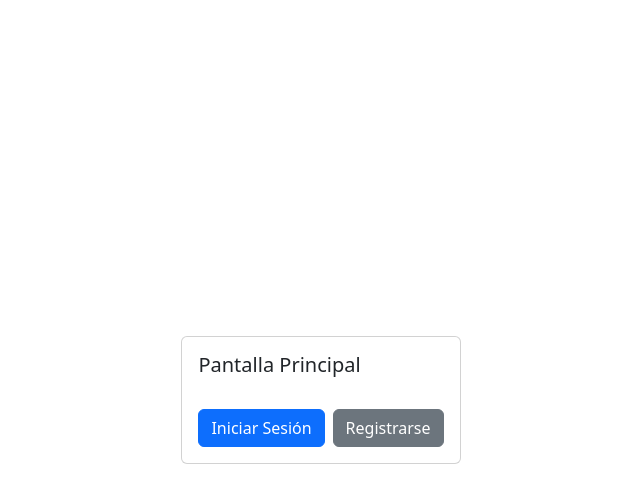
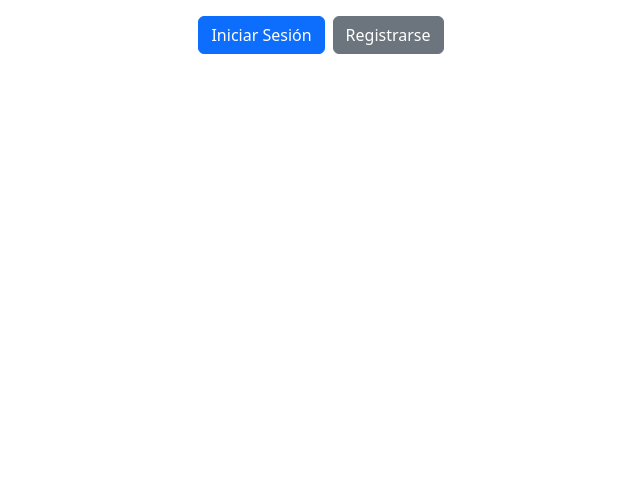
Before and after one commit to Oneyker21/Web_Salon_Yulisa, a React (Create React App) app in the folder daniela-frontend/: page / in a window 1280 px wide. Shown: the top 502 px of the page, without its empty margins (319-959 px from the left). Built offline with nearby package versions, Linux system fonts and the light colour scheme.

Commit message:
estructura login arreglada.

```diff
--- a/daniela-frontend/src/pages/login.js
+++ b/daniela-frontend/src/pages/login.js
@@ -45,12 +45,7 @@ const Home = ({ setRol }) => {
   };
 
   return (
-    <Container className="d-flex justify-content-center align-items-center" style={{ height: '100vh' }}>
-      <Row className="justify-content-md-center">
-        <Col md={12}>
-          <Card>
-            <Card.Body>
-              <Card.Title className="mb-3">Pantalla Principal</Card.Title>
+    <div>
       <div className="center-button">
         <Button variant="primary" onClick={handleShowLoginModal} className="mt-3">
           Iniciar Sesión
@@ -59,12 +54,8 @@ const Home = ({ setRol }) => {
           Registrarse
         </Button>
       </div>
-            </Card.Body>
-          </Card>
-        </Col>
-      </Row>
 
-      <Modal show={showLoginModal} onHide={handleCloseLoginModal}>
+      <Modal show={showLoginModal} onHide={handleCloseLoginModal} centered>
         <Modal.Header closeButton>
           <Modal.Title>Iniciar Sesión</Modal.Title>
         </Modal.Header>
@@ -102,7 +93,7 @@ const Home = ({ setRol }) => {
           </Form>
         </Modal.Body>
       </Modal>
-    </Container>
+    </div>
   );
 };
 
```
Lines whose indentation alone changed are shown as unchanged.
